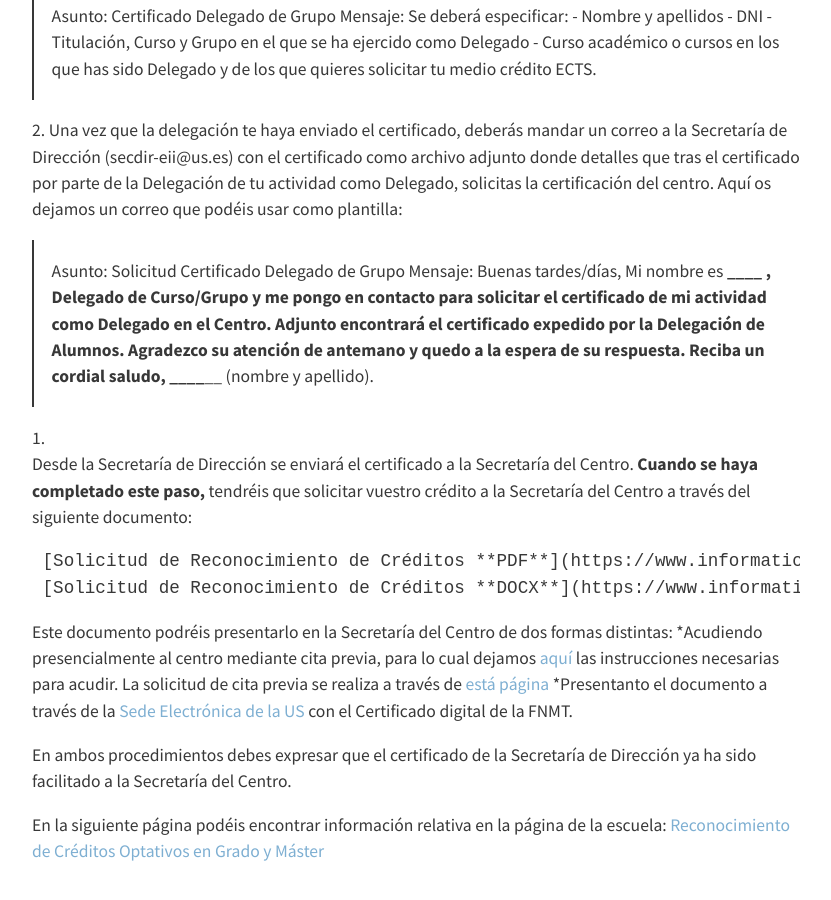
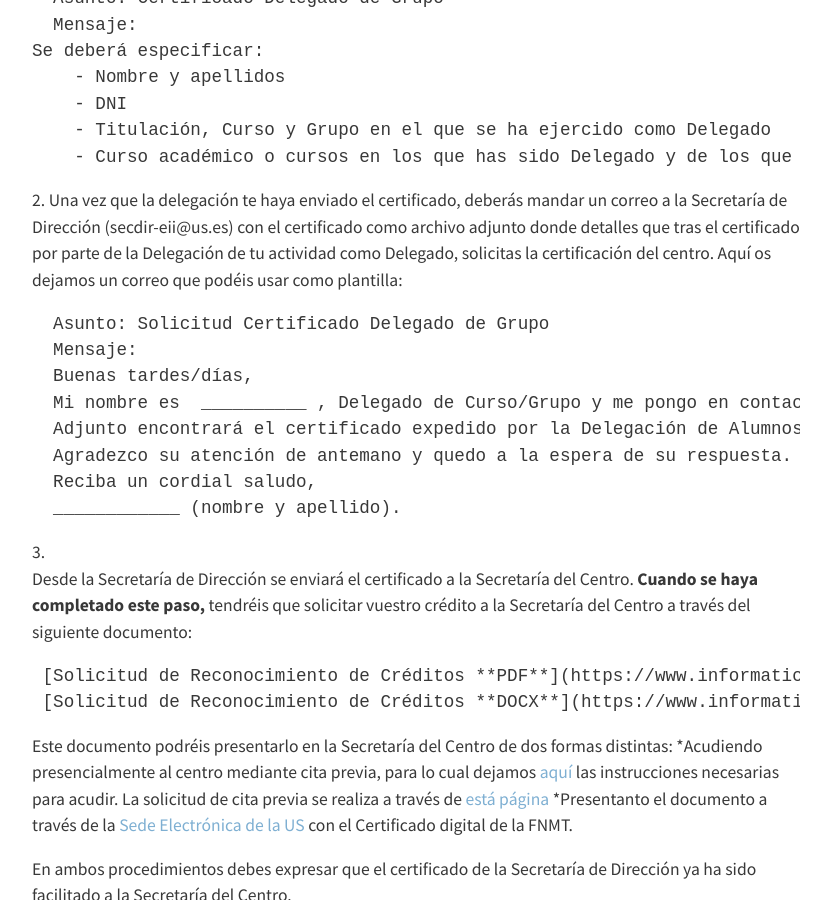
Before and after one commit to dlga/dlga.github.io, a Jekyll site: the page built from _posts/2020-06-27-creditosdelegados.md, in a window 1280 px wide and 900 px high, scrolled down 505 px. Shown: the whole window, without its empty margins (224-1055 px from the left). Built offline with Jekyll 4.4.1, drawn with Linux system fonts in a browser that asks for light colours; nearby versions of some CDN libraries; part of the change alters nothing that is shown.

````diff
--- a/_posts/2020-06-27-creditosdelegados.md
+++ b/_posts/2020-06-27-creditosdelegados.md
@@ -7,25 +7,26 @@ tags:
 Si has sido Delegado de Curso/Grupo y quieres solicitar tu medio crédito de libre configuración ECTS por tus actividades de representación estudiantil solo tienes que seguir los siguientes pasos:
 
 1. Deberás solicitar el certificado de tu actividad como Delegado a la Delegación de Alumnos. Para eso, debes enviar un correo eléctrónico a delegacion_etsii@us.es con la siguiente estructura:
-  >Asunto: Certificado Delegado de Grupo
-  >Mensaje:
-  > Se deberá especificar:
-  >     - Nombre y apellidos
-  >     - DNI
-  >     - Titulación, Curso y Grupo en el que se ha ejercido como Delegado
-  >     - Curso académico o cursos en los que has sido Delegado y de los que quieres solicitar tu medio crédito ECTS.
-
+```
+  Asunto: Certificado Delegado de Grupo
+  Mensaje:
+   Se deberá especificar:
+       - Nombre y apellidos
+       - DNI
+       - Titulación, Curso y Grupo en el que se ha ejercido como Delegado
+       - Curso académico o cursos en los que has sido Delegado y de los que quieres solicitar tu medio crédito ECTS.
+```
 2. Una vez que la delegación te haya enviado el certificado, deberás mandar un correo a la Secretaría de Dirección (secdir-eii@us.es) con el certificado como archivo adjunto donde detalles que tras el certificado por parte de la Delegación de tu actividad como Delegado, solicitas la certificación del centro. Aquí os dejamos un correo que podéis usar como plantilla:
-
-  >Asunto: Solicitud Certificado Delegado de Grupo
-  >Mensaje:
-  >   Buenas tardes/días,
-  >   Mi nombre es  __________ , Delegado de Curso/Grupo y me pongo en contacto para solicitar el certificado de mi actividad como Delegado en el Centro.
-  >   Adjunto encontrará el certificado expedido por la Delegación de Alumnos.
-  >   Agradezco su atención de antemano y quedo a la espera de su respuesta.
-  >   Reciba un cordial saludo,
-  >   ____________ (nombre y apellido).
-
+```
+  Asunto: Solicitud Certificado Delegado de Grupo
+  Mensaje:
+     Buenas tardes/días,
+     Mi nombre es  __________ , Delegado de Curso/Grupo y me pongo en contacto para solicitar el certificado de mi actividad como Delegado en el Centro.
+     Adjunto encontrará el certificado expedido por la Delegación de Alumnos.
+     Agradezco su atención de antemano y quedo a la espera de su respuesta.
+     Reciba un cordial saludo,
+     ____________ (nombre y apellido).
+```
 3. Desde la Secretaría de Dirección se enviará el certificado a la Secretaría del Centro. **Cuando se haya completado este paso,** tendréis que solicitar vuestro crédito a la Secretaría del Centro a través del siguiente documento:
 
         [Solicitud de Reconocimiento de Créditos **PDF**](https://www.informatica.us.es/docs/secretaria/impresos/solicitud_rec_creditos_optativos.pdf)
````
